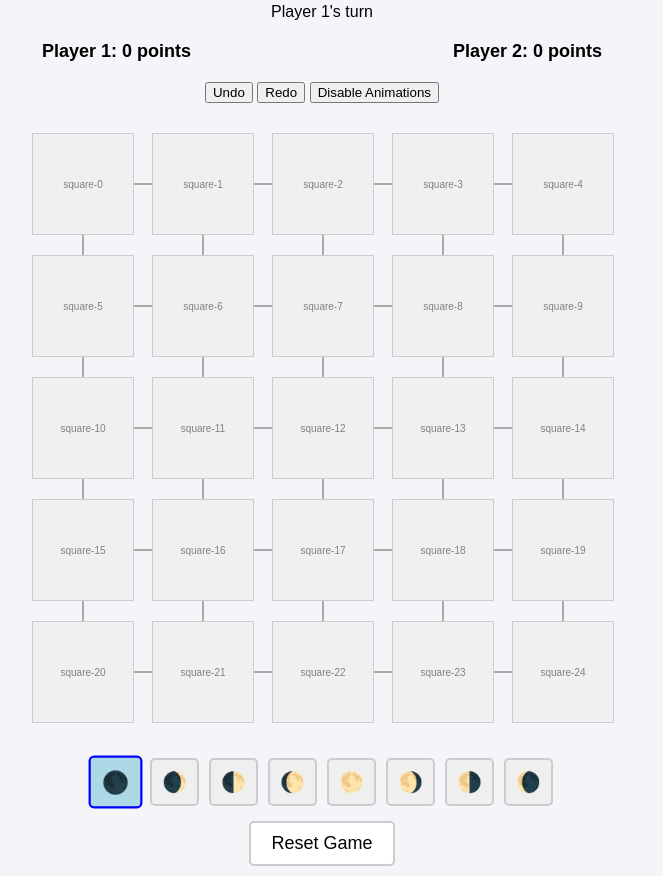
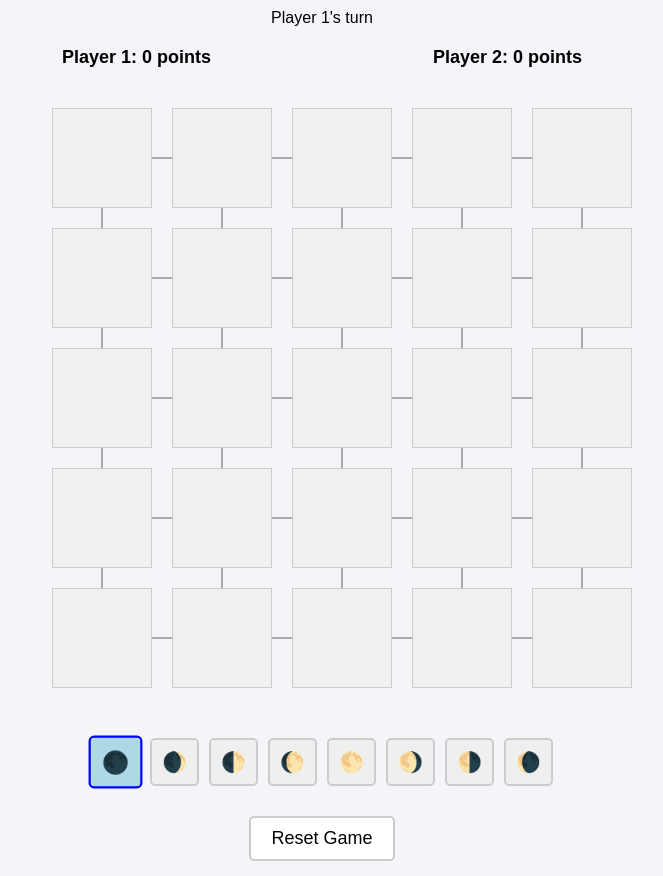
Before and after one commit to cindyli-xkcd/moon-game, a Flask app: page / in a window 1280 px wide. Shown: the whole page, without its empty margins (318-981 px from the left). Run offline with Flask 3, Linux system fonts and the light colour scheme.

Commit message:
added more debug stuff

```diff
--- a/website/static/script.js
+++ b/website/static/script.js
@@ -6,7 +6,12 @@
 let currentPlayer = 1; // Start with Player 1
 let selectedPhaseIndex = 0;
 let lastGameState = null;
+
 let animationsEnabled = true;
+let nodeLabelsVisible = true;
+const DEBUG_MODE = new URLSearchParams(window.location.search).get("debug") === "true";
+// or: const DEBUG_MODE = true; // for manual dev mode
+
 
 const moonPhases = ["🌑", "🌒", "🌓", "🌔", "🌕", "🌖", "🌗", "🌘"];
 window.currentBoldEdges = [];
@@ -57,16 +62,28 @@ function applyClaimedCardStyles(claimedCards) {
 
 
 
-
 function resizeCanvasToBoard(canvas) {
     const gameBoard = document.getElementById("game-board");
     const rect = gameBoard.getBoundingClientRect();
-    canvas.width = rect.width;
-    canvas.height = rect.height;
-    canvas.style.width = rect.width + "px";
-    canvas.style.height = rect.height + "px";
-    return rect;
+
+    const padding = 20; // Adjust as needed for safe edge space
+    canvas.width = rect.width + 2 * padding;
+    canvas.height = rect.height + 2 * padding;
+    canvas.style.width = canvas.width + "px";
+    canvas.style.height = canvas.height + "px";
+
+    canvas.style.left = -padding + "px";
+    canvas.style.top = -padding + "px";
+
+    return {
+        left: rect.left - padding,
+        top: rect.top - padding
+    };
 }
+
+
+
+
 
 function getNodeCenters(offsetLeft, offsetTop) {
     const centers = {};
@@ -470,8 +487,8 @@ async function handleGameOver() {
     }
 }
 
+
 function renderGameBoard(state, skipDots = false) {
-
     lastGameState = state;
 
     if (!state.graph || !state.graph.nodes) {
@@ -487,17 +504,15 @@ function renderGameBoard(state, skipDots = false) {
    baseCanvas.id = "base-connections-canvas";
    baseCanvas.style.position = "absolute";
    baseCanvas.style.zIndex = "1";
+   if (DEBUG_MODE) baseCanvas.style.backgroundColor = "rgba(0,255,0,0.05)";
    gameBoard.appendChild(baseCanvas);
 
    const topCanvas = document.createElement("canvas");
    topCanvas.id = "bold-connections-canvas";
    topCanvas.style.position = "absolute";
    topCanvas.style.zIndex = "2";
+   if (DEBUG_MODE) topCanvas.style.backgroundColor = "rgba(255,0,0,0.05)";
    gameBoard.appendChild(topCanvas);
-
-
-
-
 
     const sortedSquares = Object.entries(state.graph.nodes).sort((a, b) => {
         const [rowA, colA] = a[1].position;
@@ -509,18 +524,27 @@ function renderGameBoard(state, skipDots = false) {
         const square = document.createElement("div");
         square.id = squareId;
         square.className = "square";
+
+        const label = DEBUG_MODE ? squareId : "&nbsp;";
         square.innerHTML = `
             <div style="font-size: 24px;">${data.value !== null ? moonPhases[data.value] : ""}</div>
-            <div style="font-size: 10px; color: gray;">${squareId}</div>
+            <div class="node-label">${label}</div>
         `;
+
         square.addEventListener("click", () => handleSquareClick(squareId));
-
         gameBoard.appendChild(square);
     });
 
     drawConnections(state, skipDots);
     applyClaimedCardStyles(state.claimed_cards);
 }
+
+
+
+
+
+
+
 
 async function resetGame() {
     try {
@@ -611,7 +635,6 @@ async function handleSquareClick(squareId) {
       if (type === "phase_pair") {
         lastGameState.connections.phase_pairs.push(structure.pair);
         await animatePhasePair(structure.pair);
-	drawDotsForCurrentConnections();
 
 	const [a, b] = structure.pair;
         const aEl = document.getElementById(a);
@@ -624,7 +647,6 @@ async function handleSquareClick(squareId) {
       } else if (type === "full_moon_pair") {
         lastGameState.connections.full_moon_pairs.push(structure.pair);
         await animateFullMoonPair(structure.pair);
-	drawDotsForCurrentConnections();
 
 	const [a, b] = structure.pair;
         const aEl = document.getElementById(a);
@@ -680,7 +702,7 @@ async function handleSquareClick(squareId) {
 
 
 // =========================
-// 6.5. KEYBOARD HANDLER (moved before initializeGame)
+// 6.5. KEYBOARD HANDLER
 // =========================
 
 function handleKeydown(event) {
@@ -693,6 +715,8 @@ function handleKeydown(event) {
 
 
 document.addEventListener("keydown", (e) => {
+  if (!DEBUG_MODE) return;
+
   if (e.ctrlKey && e.key === "z") {
     e.preventDefault();
     undoMove();
@@ -823,12 +847,49 @@ function initializeGame() {
     const resetButton = document.getElementById("reset-button");
     resetButton.addEventListener("click", resetGame);
 
-    document.getElementById("toggle-animations-button").addEventListener("click", () => {
+    if (DEBUG_MODE) {
+      document.getElementById("debug-panel").style.display = "block";
+
+      // Handle Undo/Redo
+      document.getElementById("debug-undo").addEventListener("click", undoMove);
+      document.getElementById("debug-redo").addEventListener("click", redoMove);
+
+      // Toggle Animations
+      document.getElementById("toggle-animations-button").addEventListener("click", () =>
+     {
         animationsEnabled = !animationsEnabled;
         const label = animationsEnabled ? "Disable Animations" : "Enable Animations";
         document.getElementById("toggle-animations-button").innerText = label;
       });
 
+      // Toggle Node Labels
+      document.getElementById("toggle-labels-button").addEventListener("click", () => {
+        nodeLabelsVisible = !nodeLabelsVisible;
+        document.getElementById("toggle-labels-button").innerText =
+          nodeLabelsVisible ? "Hide Node Labels" : "Show Node Labels";
+
+        document.querySelectorAll(".node-label").forEach(label => {
+          label.style.display = nodeLabelsVisible ? "block" : "none";
+        });
+      });
+
+      // Log Game State
+      document.getElementById("log-state-button").addEventListener("click", () => {
+        console.log("Current Game State:", lastGameState);
+      });
+
+      document.getElementById("toggle-base-canvas").addEventListener("change", (e) => {
+      const canvas = document.getElementById("base-connections-canvas");
+      canvas.style.display = e.target.checked ? "block" : "none";
+      });
+
+      document.getElementById("toggle-bold-canvas").addEventListener("change", (e) => {
+        const canvas = document.getElementById("bold-connections-canvas");
+        canvas.style.display = e.target.checked ? "block" : "none";
+      });
+
+    }
+
 }
 
 document.addEventListener("DOMContentLoaded", initializeGame);
--- a/website/static/style.css
+++ b/website/static/style.css
@@ -24,6 +24,8 @@ body {
 .square {
     width: 100px;
     height: 100px;
+    box-sizing: border-box;
+    overflow: hidden;
     border: 1px solid #ccc;
     display: flex;
     align-items: center;
@@ -35,20 +37,41 @@ body {
     flex-direction: column;
     position: relative;
     z-index: 2;
+    transform-origin: center center;
+    will-change: transform;
 }
 
 .square:hover {
     background-color: #e0e0e0;
 }
 
+.square > div:first-child {
+  font-size: 32px;
+  line-height: 1;
+  pointer-events: none;
+}
+
+
+.node-label {
+  font-size: 10px;
+  color: gray;
+  height: 12px;
+  line-height: 1;
+  pointer-events: none;
+}
+
+
 .phase-button {
     margin: 5px;
+    margin-top: 30px;
+    margin-bottom: 20px;
     padding: 10px;
     font-size: 20px;
     cursor: pointer;
     border: 2px solid #ccc;
     border-radius: 5px;
 }
+
 
 .phase-button.selected {
     border-color: blue;
@@ -113,9 +136,14 @@ body {
 }
 
 #game-board {
+    width: 540px;
+    height: 540px;
     position: relative;
     z-index: 1;
     padding: 10px;
+    margin-bottom: 20px;
+    padding-bottom: 40px;
+    overflow: visible;
 }
 
 
--- a/website/templates/index.html
+++ b/website/templates/index.html
@@ -27,9 +27,18 @@
 	    </div>
 	</div>
 
-	<button onclick="undoMove()">Undo</button>
-        <button onclick="redoMove()">Redo</button>
-	<button id="toggle-animations-button">Disable Animations</button>
+           <div id="debug-panel" style="display: none;">
+             <h4> Debug Tools</h4>
+             <button id="debug-undo">Undo</button>
+             <button id="debug-redo">Redo</button>
+             <button id="toggle-animations-button">Disable Animations</button>
+             <button id="toggle-labels-button">Hide Node Labels</button>
+             <button id="log-state-button">Log Game State</button>
+	     <h4>Canvas Layers</h4>
+             <label><input type="checkbox" id="toggle-base-canvas" checked> Show Base</label>
+             <label><input type="checkbox" id="toggle-bold-canvas" checked> Show Bold</label>
+
+	   </div>
 
 
 	    <div id="game-board" class="board">
```
Also changed, not shown: other parts of website/static/style.css (+35 -1 lines). Lines whose indentation alone changed are shown as unchanged.
